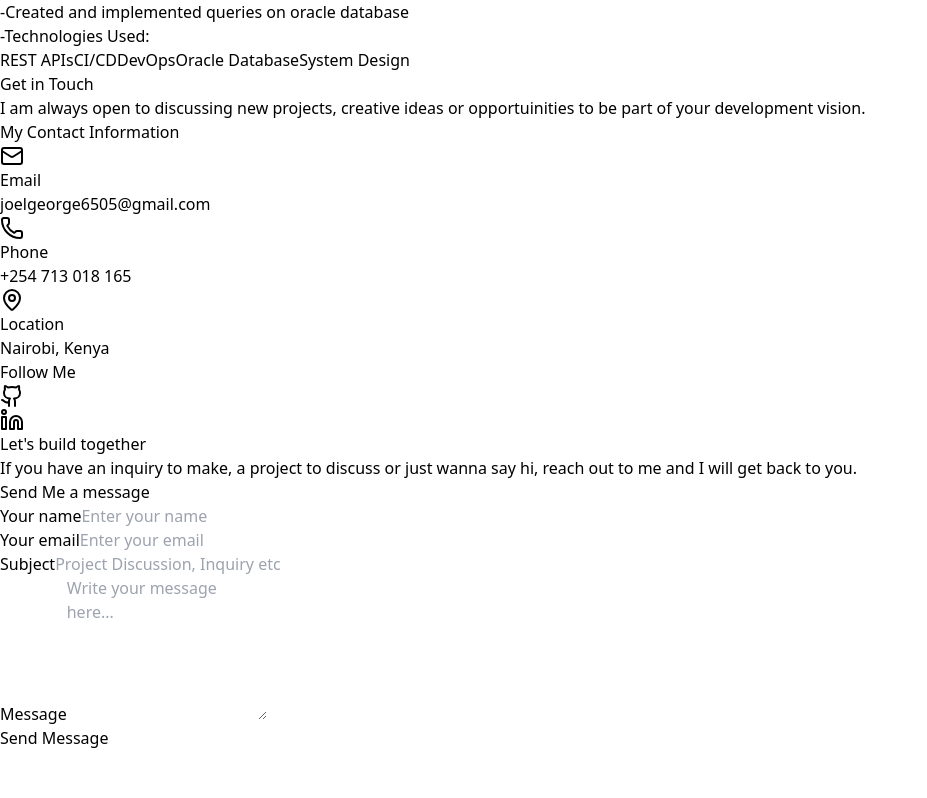
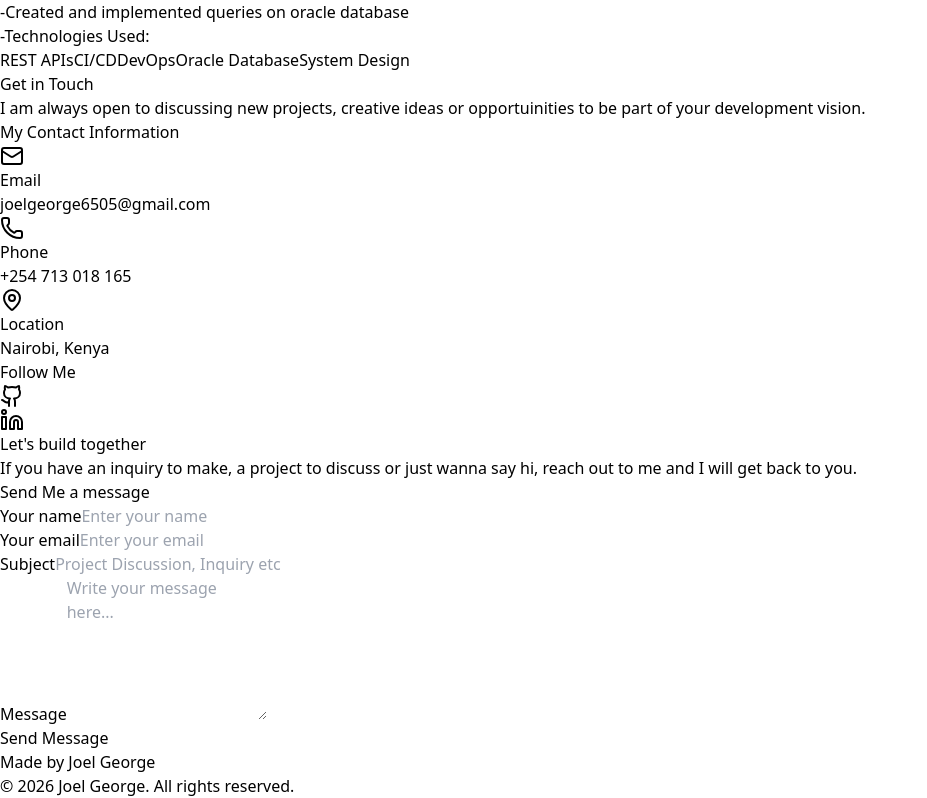
Before and after one commit to Vx-tech-2024/PortfolioWebsite, a React (Vite) app: page / in a window 1280 px wide. Shown: the part 2218-3016 px from the top of the page, without its empty margins (0-927 px from the left). Before the commit the page ends 2968 px from the top, so only its background shows below. Built offline with nearby package versions, Linux system fonts and the light colour scheme.

Commit message:
Footer page implementation

```diff
--- a/src/App.tsx
+++ b/src/App.tsx
@@ -4,6 +4,7 @@
 import { Certifications } from './components/certifications';
 import { Contact } from './components/contact';
 import { Experience } from './components/experience';
+import { Footer } from './components/footer';
 
 export default function App() {
   return (
@@ -16,6 +17,7 @@
         <Experience />
         <Contact />
       </main>
+      <Footer />
     </div>
   );
 }
--- /dev/null
+++ b/src/components/footer.tsx
@@ -0,0 +1,16 @@
+export function Footer() {
+  return (
+    <footer className="bg-gray-900 text-white py-4">
+        <div className="max-w-7xl mx-auto px-4 sm:px-6 lg:px-8">
+            <div className="text-center">
+                <p className="flex items-center justify-center text-gray-400 mb-2">
+                    Made by Joel George
+                </p>
+                <p className="text-gray-500 text-xs">
+                    &copy; {new Date().getFullYear()} Joel George. All rights reserved.
+                </p>
+            </div>
+        </div>
+    </footer>
+  );
+}
```
